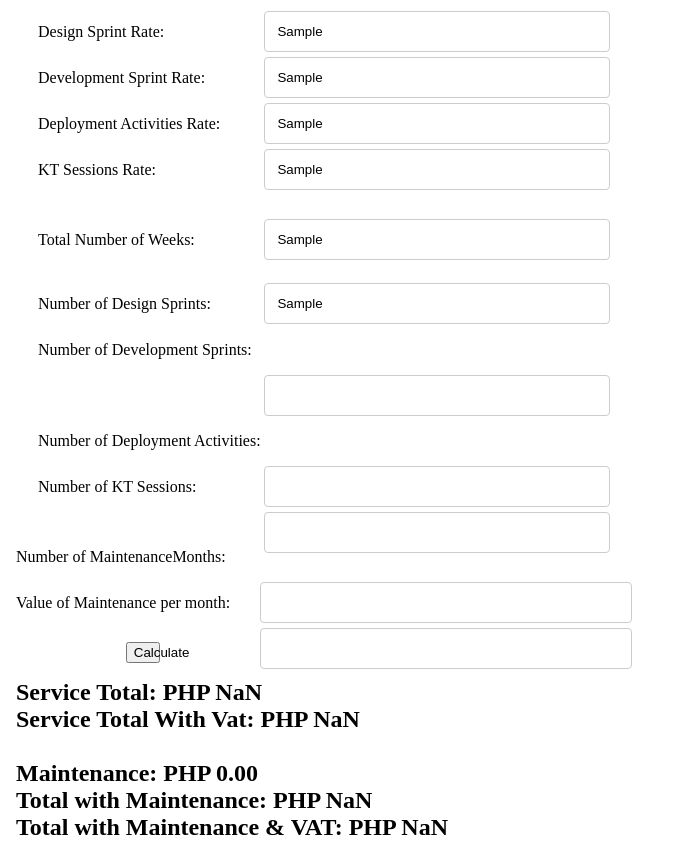
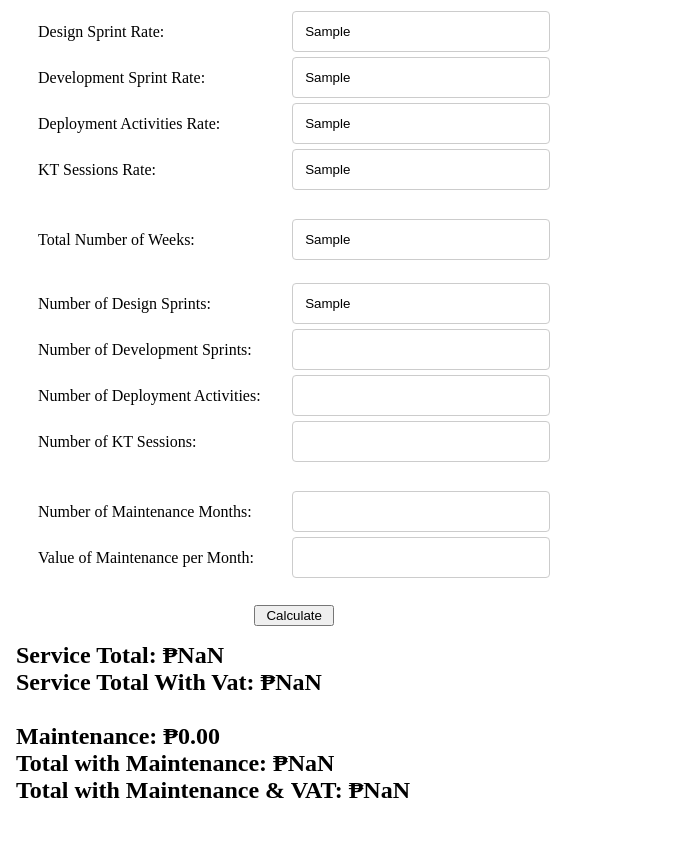
Before and after one commit to frankiensteinne/calculator, a plain HTML site: page index.html in a window 1280 px wide. Both pictures are taken after typing "Sample", "Sample", "Sample", "Sample", "Sample", "Sample" into the empty fields and a click on the button "Calculate". Shown: the part 62-913 px from the top of the page, without its empty margins (0-689 px from the left). After the commit the page ends 876 px from the top, so only its background shows below. Drawn offline with Linux system fonts and the light colour scheme.

Commit message:
added vat

```diff
--- a/index.html
+++ b/index.html
@@ -29,8 +29,8 @@
       </div>
 
       <div id="maintenanceCalculator">
-        <label for="maintenanceMonth">Number of MaintenanceMonths: </label><input type="text" name="maintenanceMonth" id="maintenanceMonth"><br>
-        <label for="maintenanceValue">Value of Maintenance per month: </label><input type="text" name="maintenanceValue" id="maintenanceValue"><br></div>
+        <label for="maintenanceMonth">Number of Maintenance Months: </label><input type="text" name="maintenanceMonth" id="maintenanceMonth"><br>
+        <label for="maintenanceValue">Value of Maintenance per Month: </label><input type="text" name="maintenanceValue" id="maintenanceValue"><br></div>
 
       <div id="btnDiv">
         <button type ="button" id="calculate">Calculate</button>
--- a/index.js
+++ b/index.js
@@ -19,6 +19,9 @@ const totalValueCont = document.getElementById("totalValue");
 const otherHalf = document.getElementById("otherHalf");
 const newBtn = document.createElement("button");
 
+const toPHP = (num) => {
+  return Number(num).toLocaleString('en-US', { style: 'currency', currency: 'PHP' });
+}
 
 const calculate = () => {
   otherHalf.innerHTML="";
@@ -39,11 +42,11 @@ const calculate = () => {
   const newHeading = document.createElement("h2");
   newHeading.innerHTML = `
 
-  Service Total: PHP ${overAll.toFixed(2)}<br>
-  Service Total With Vat: PHP ${withVat.toFixed(2)}</br></br>
-  Maintenance: PHP ${maintenanceTotal.toFixed(2)}</br>
-  Total with Maintenance: PHP ${overAllWithMaintenance}</br>
-  Total with Maintenance & VAT: PHP ${overAllWithMaintenanceAndVat}`
+  Service Total: ${toPHP(overAll)}<br>
+  Service Total With Vat: ${toPHP(withVat)}</br></br>
+  Maintenance: ${toPHP(maintenanceTotal)}</br>
+  Total with Maintenance: ${toPHP(overAllWithMaintenance)}</br>
+  Total with Maintenance & VAT: ${toPHP(overAllWithMaintenanceAndVat)}`
   totalValueCont.appendChild(newHeading);
 
 
@@ -63,7 +66,8 @@ const calculate = () => {
 
 
     if (startOfTracker === 1) {
-      newContainer.innerHTML = `<h3>Amount: PHP ${(overAll / 2).toFixed(2)}</h3>`;
+      newContainer.innerHTML = `<h3>Amount: ${toPHP(overAll / 2)} <br>
+      With Vat:${toPHP(withVat / 2)} </h3>`;
     } else {
       newContainer.innerHTML = `
         <div class="wrapper">
@@ -104,8 +108,10 @@ const updatePayables = (container) => {
       numDepValue * Number(depRate.value) +
       numKtValue * Number(ktRate.value)) /
     2;
+  const payablesWithVat = (payables + payables*0.12)
 
-  const payablesText = `Amount: PHP ${payables.toFixed(2)}`;
+  const payablesText = `${toPHP(payables)} <br>
+  With Vat: ${toPHP(payablesWithVat)}`;
   container.querySelector(".payablesResult").innerHTML = `<h3>${payablesText}</h3>`;
 };
 
--- a/styles.css
+++ b/styles.css
@@ -9,7 +9,7 @@ label {
 }
 
 input {
-  width: 60%;
+  width: 50%;
   float: right;
   padding: 12px;
   border: 1px solid #ccc;
@@ -35,11 +35,11 @@ button {
 }
 
 #formBody, #otherHalf {
-  width: 50%;
+  width: 45%;
   padding: 2px;
 }
 
-#weeksContainer, #rateContainer {
+#weeksContainer, #rateContainer, #maintenanceCalculator{
   margin: 1.5rem;
 }
 
```
